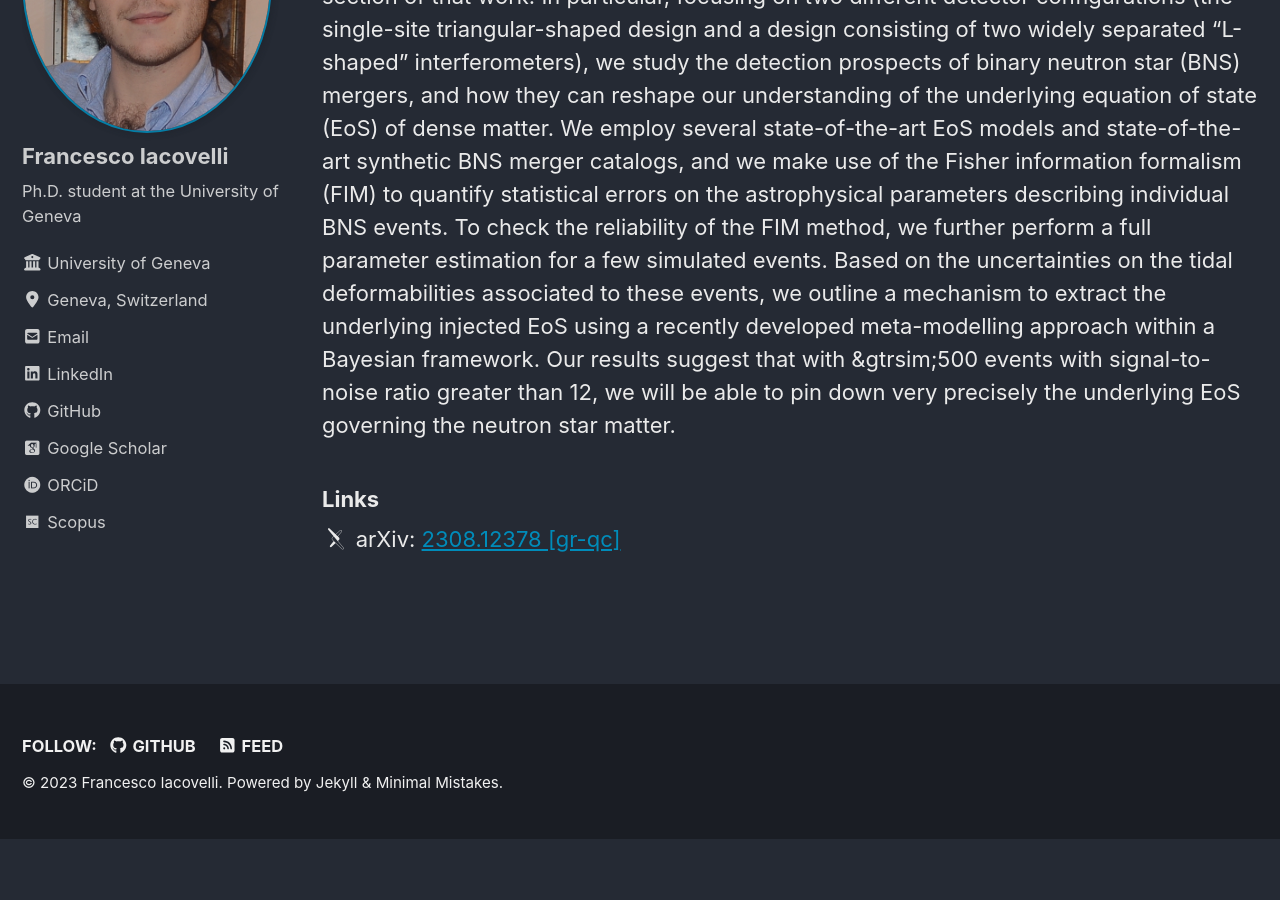
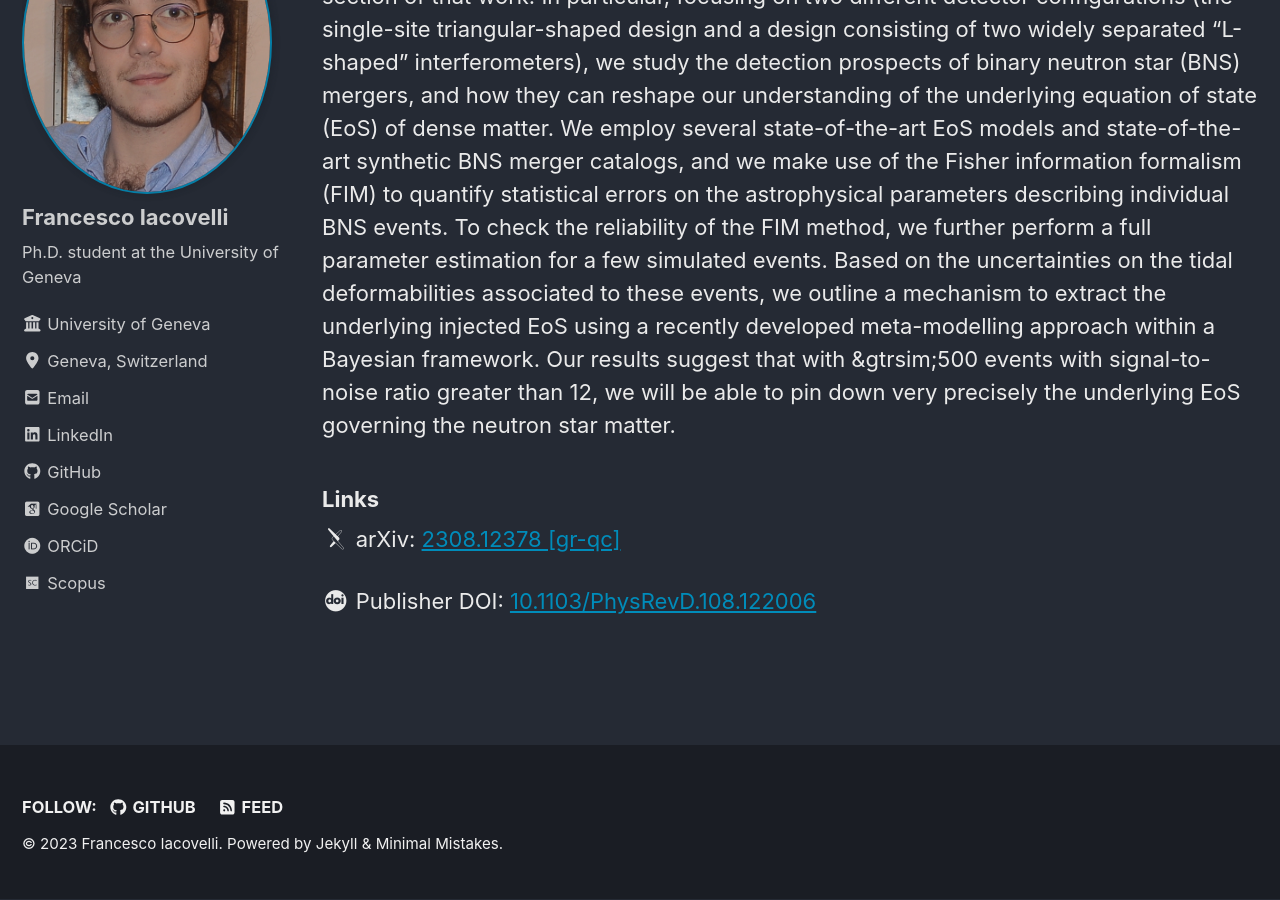
Before and after one commit to FrancescoIacovelli/francescoiacovelli.github.io, a Jekyll site: the page built from _publications/publication10.md, in a window 1280 px wide and 900 px high, scrolled down 904 px. Built offline with Jekyll 4.4.1, drawn with Linux system fonts in a browser that asks for light colours; some web fonts are replaced; before the commit the page ends 1742 px from its top, so only the background shows below that.

Commit message:
Updated publication

```diff
--- a/_publications/publication10.md
+++ b/_publications/publication10.md
@@ -4,10 +4,10 @@ collection: publications
 permalink: /publications/publication10
 excerpt: "We study how binary neutron star mergers observations at the Einstein Telescope can improve our understanding of their equation of state"
 date: 2023-08-22
-venue: "Phys. Rev. D"
+venue: "Phys. Rev. D 108, 122006"
 authorlist: "**F. Iacovelli**, M. Mancarella, C. Mondal, A. Puecher, T. Dietrich, F. Gulminelli, M. Maggiore, M. Oertel"
 classes: wide
-pubtype: "toAppear"
+pubtype: "published"
 ---
 
 <html>
@@ -46,3 +46,5 @@ The next generation of ground-based gravitational-wave detectors, Einstein Teles
 ### Links
 
 <i class="ai ai-arxiv ai-fw"></i> arXiv: <a href="https://arxiv.org/abs/2308.12378" target="_blank" rel="noopener">2308.12378 [gr-qc]</a>
+
+<i class="ai ai-doi ai-fw"></i> Publisher DOI: <a href="https://doi.org/10.1103/PhysRevD.108.122006" target="_blank" rel="noopener">10.1103/PhysRevD.108.122006</a>
```
Also changed, not shown: 3 other files.
